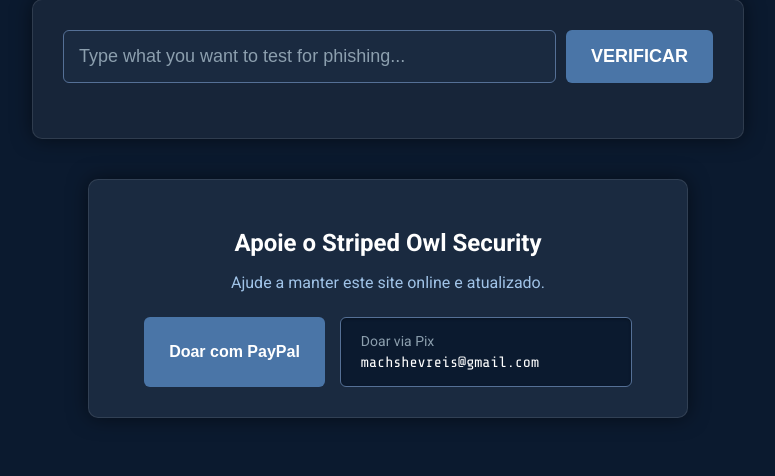
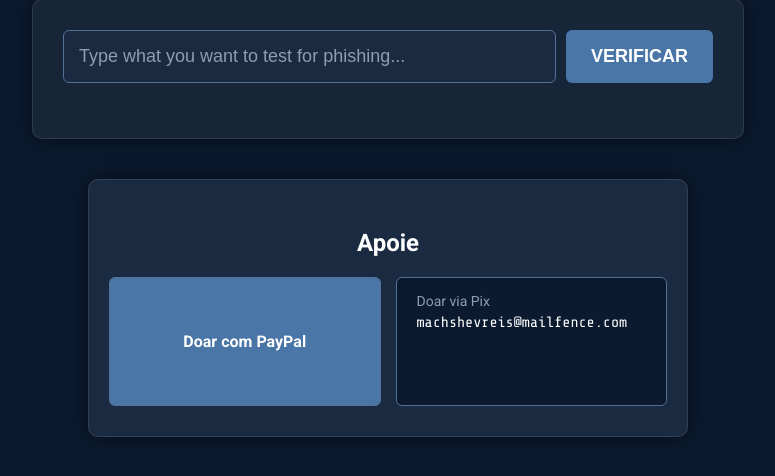
Before and after one commit to FFReis23/stripedowlsecurity, a Flask app: page / in a window 1280 px wide. Shown: the part 243-719 px from the top of the page, without its empty margins (252-1027 px from the left). Run offline with Flask 3, Linux system fonts and the light colour scheme.

Commit message:
Update index.html

```diff
--- a/templates/index.html
+++ b/templates/index.html
@@ -115,13 +115,7 @@
             font-size: 24px;
             font-weight: 700;
             color: #ffffff;
-            margin-bottom: 5px;
-        }
-
-        .support-card p {
-            font-size: 16px;
-            color: #a0c3e7;
-            margin-bottom: 25px;
+            margin-bottom: 20px; /* Ajuste o margin-bottom para a remoção do parágrafo */
         }
 
         .support-options {
@@ -131,21 +125,33 @@
             margin-top: 20px;
         }
 
-        .btn-paypal {
-            padding: 15px 25px;
-            border: none;
-            background: #4a75a7;
-            color: #ffffff;
-            border-radius: 6px;
+        /* NOVO ESTILO PARA O QUADRADO DO PAYPAL - Compartilha a classe .pix-box */
+        #paypal-box {
+            display: flex;
+            justify-content: center;
+            align-items: center;
+            /* Altura e largura iguais ao pix-box */
+            width: 250px;
+            height: 97px;
+            /* Fundo azul para simular o botão */
+            background-color: #4a75a7;
+            border: 1px solid #557096; /* Mantém a borda visualmente próxima ao Pix */
+            box-shadow: none;
+            transition: background 0.3s;
             cursor: pointer;
+            font-weight: bold;
+        }
+
+        #paypal-box:hover {
+             background: #5b87c7;
+        }
+
+        #paypal-box .paypal-text {
             font-size: 16px;
             font-weight: bold;
-            transition: background 0.3s;
+            color: #ffffff;
         }
 
-        .btn-paypal:hover {
-            background: #5b87c7;
-        }
 
         .pix-box {
             background-color: #0b1a2f;
@@ -170,6 +176,9 @@
             color: #ffffff;
             word-break: break-all;
         }
+
+        /* Remove estilos não utilizados */
+        .support-card p, .btn-paypal { display: none; }
     </style>
 </head>
 <body>
@@ -196,18 +205,15 @@
 
     <div class="support-container">
         <div class="support-card">
-            <h2>Apoie o Striped Owl Security</h2>
-            <p>Ajude a manter este site online e atualizado.</p>
-
+            <h2>Apoie</h2>
             <div class="support-options">
-                <button class="btn-paypal">
-                    Doar com PayPal
-                </button>
+                <div class="pix-box" id="paypal-box">
+                    <div class="paypal-text">Doar com PayPal</div>
+                </div>
 
                 <div class="pix-box">
                     <span>Doar via Pix</span>
-                    <div Chave PIX</div>
-                    <div class="pix-key">machshevreis@gmail.com</div>
+                    <div class="pix-key">machshevreis@mailfence.com</div>
                 </div>
             </div>
         </div>
```
